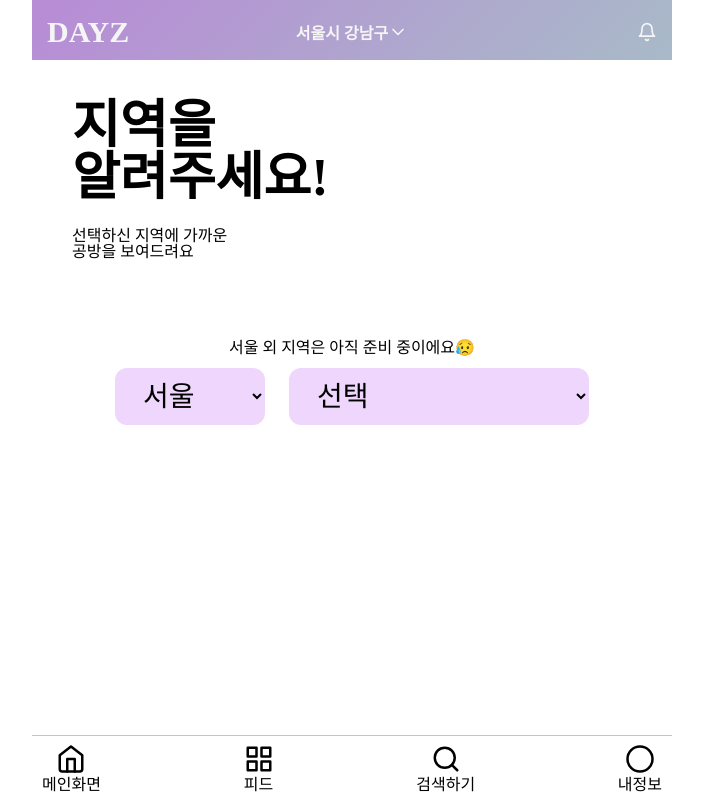
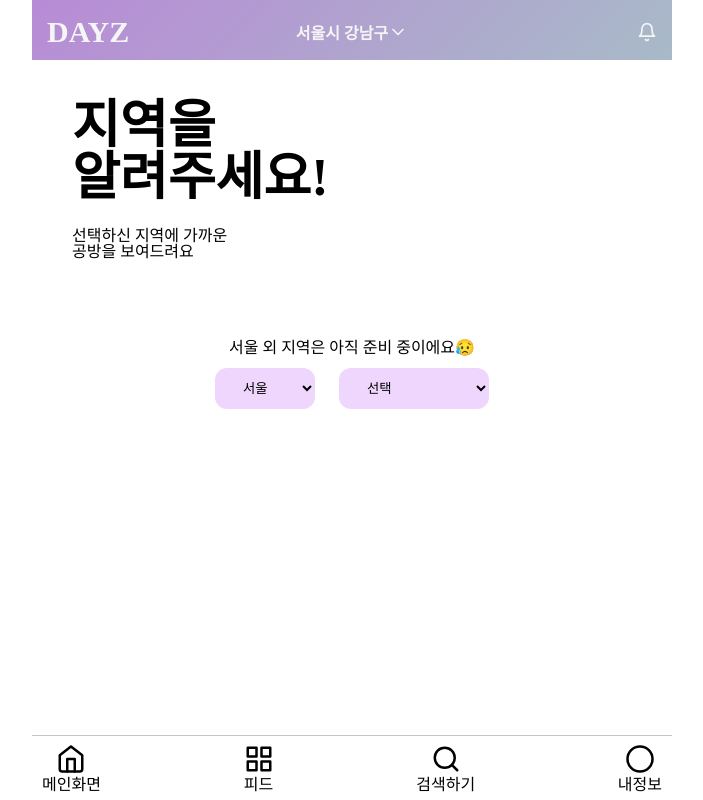
Before and after one commit to prgrms-web-devcourse/Team_DAYZ_DAYZ_FE, a React (Create React App) app: page /signup/check-location in a window 1280 px wide. Shown: the whole page, without its empty margins (288-991 px from the left). Built offline with nearby package versions, Linux system fonts and the light colour scheme; no server answers.

Commit message:
Design: select 버튼 폰트 크기 및 속성 수정

```diff
--- a/src/pages/LoginPage/SignupCheckLocation.tsx
+++ b/src/pages/LoginPage/SignupCheckLocation.tsx
@@ -17,8 +17,10 @@ function SignupCheckLocation() {
           <select name="area" id="area">
             <option value="seoul">서울</option>
           </select>
-          <select name="city" id="city">
-            <option value="">선택</option>
+          <select defaultValue={'DEFAULT'} name="city" id="city">
+            <option disabled value="DEFAULT">
+              선택
+            </option>
             <option value="Gangdong">강동구</option>
             <option value="Gangnam">강남구</option>
             <option value="Seocho">서초구</option>
@@ -52,17 +54,16 @@ const SelectContainer = styled.section`
     margin-bottom: 12px;
   }
   & select {
-    font-size: 28px;
     background-color: #eed6fc;
     border-style: none;
     border-radius: 12px;
     padding: 12px 24px;
   }
   & select:nth-of-type(1) {
-    width: 150px;
+    width: 100px;
     margin-right: 24px;
   }
   & select:nth-of-type(2) {
-    width: 300px;
+    width: 150px;
   }
 `;
```
